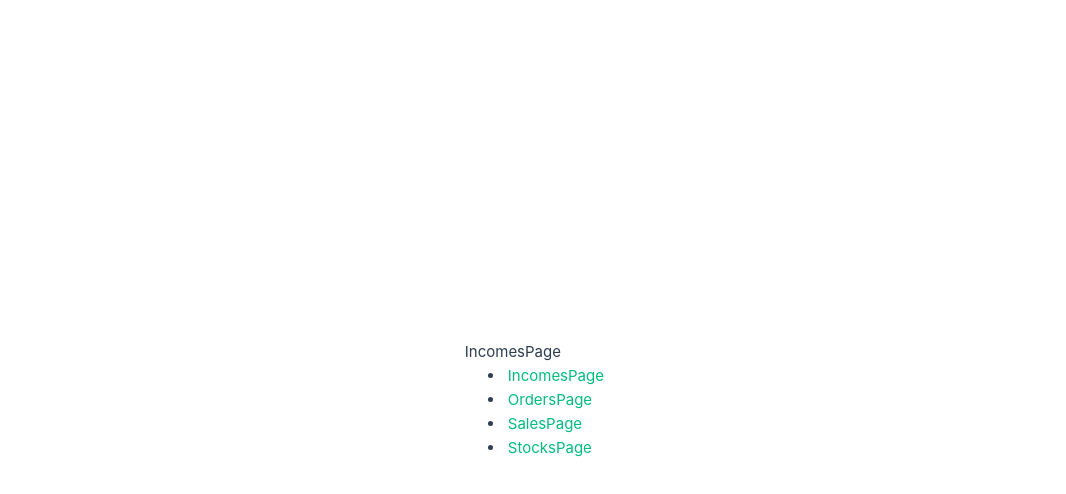
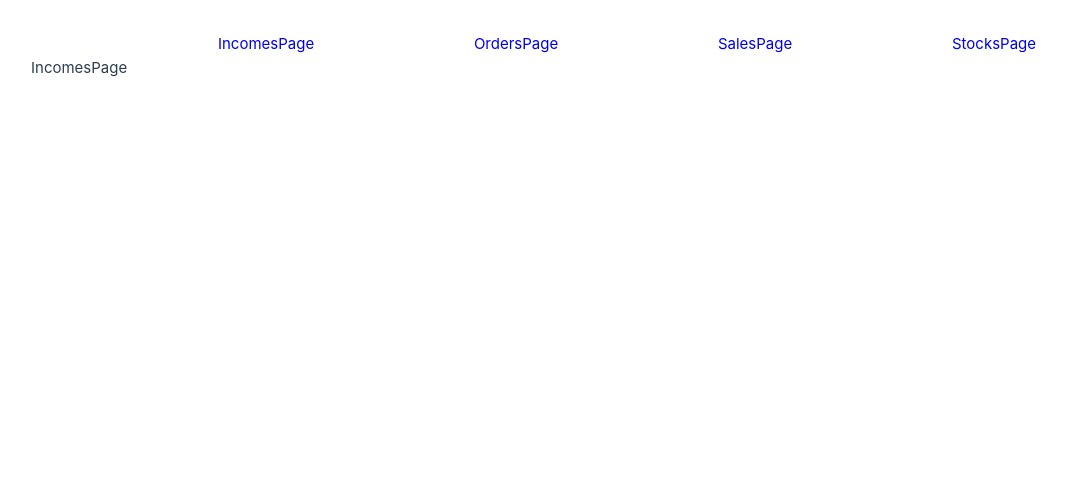
Before and after one commit to OFigurovskaya/test07_25, a Vue app: page /#/incomes in a window 1280 px wide. Shown: the top 494 px of the page, without its empty margins (33-1099 px from the left). Built offline with nearby package versions, Linux system fonts and the light colour scheme.

Commit message:
header added

```diff
--- a/package.json
+++ b/package.json
@@ -14,6 +14,7 @@
   },
   "devDependencies": {
     "@vitejs/plugin-vue": "^6.0.0",
+    "sass": "^1.89.2",
     "vite": "^7.0.0",
     "vite-plugin-vue-devtools": "^7.7.7"
   }
--- a/src/App.vue
+++ b/src/App.vue
@@ -3,21 +3,7 @@
 </script>
 
 <template>
-  <router-view></router-view>
-  <header>
-
-
-    <div class="wrapper">
-
-    </div>
-  </header>
-
-  <main>
-    <ul>
-      <li><router-link to="/incomes" class="menu__link">IncomesPage</router-link></li>
-      <li><router-link to="/orders" class="menu__link">OrdersPage</router-link></li>
-      <li><router-link to="/sales" class="menu__link">SalesPage</router-link></li>
-      <li><router-link to="/stocks" class="menu__link">StocksPage</router-link></li>
-    </ul>
-  </main>
+  <div class="wrapper">
+    <router-view></router-view>
+  </div>
 </template>
--- a/src/assets/main.css
+++ b/src/assets/main.css
@@ -1,4 +1,5 @@
 @import './base.css';
+@import './style.scss';
 
 #app {
   max-width: 1280px;
@@ -10,9 +11,10 @@
 a,
 .green {
   text-decoration: none;
-  color: hsla(160, 100%, 37%, 1);
-  transition: 0.4s;
-  padding: 3px;
+}
+
+li {
+  list-style: none;
 }
 
 @media (hover: hover) {
@@ -23,12 +25,14 @@
 
 @media (min-width: 1024px) {
   body {
-    display: flex;
-    place-items: center;
+    /* display: flex; */
+    margin: 0 auto;
+    padding: 2rem;
+    /* place-items: center; */
   }
 
   #app {
-    display: grid;
+    /* display: grid; */
     grid-template-columns: 1fr 1fr;
     padding: 0 2rem;
   }
--- /dev/null
+++ b/src/assets/style.scss
@@ -0,0 +1,9 @@
+.header {
+    margin: 0 auto;
+
+    &__list {
+        display: flex;
+        gap: 1vw;
+        justify-content: space-evenly
+    }
+}
--- /dev/null
+++ b/src/components/BaseHeader.vue
@@ -0,0 +1,10 @@
+<template>
+    <header class="header">
+        <ul class="header__list">
+            <li><router-link to="/incomes" class="header__link">IncomesPage</router-link></li>
+            <li><router-link to="/orders" class="header__link">OrdersPage</router-link></li>
+            <li><router-link to="/sales" class="header__link">SalesPage</router-link></li>
+            <li><router-link to="/stocks" class="header__link">StocksPage</router-link></li>
+        </ul>
+    </header>
+</template>
--- a/src/pages/IncomesPage.vue
+++ b/src/pages/IncomesPage.vue
@@ -2,6 +2,7 @@
 
 <script setup>
 import { useRoute, useRouter } from 'vue-router';
+import BaseHeader from '../components/BaseHeader.vue'
 
 // const router = useRouter();
 // const route = useRoute();
@@ -17,6 +18,7 @@
 </script>
 
 <template>
+    <BaseHeader />
     <div class="">IncomesPage</div>
 
 </template>
--- a/src/pages/OrdersPage.vue
+++ b/src/pages/OrdersPage.vue
@@ -1,3 +1,9 @@
 <template>
+     <BaseHeader />
     OrdersPage
 </template>
+
+<script setup>
+import BaseHeader from '../components/BaseHeader.vue';
+
+</script>
--- a/src/pages/SalesPage.vue
+++ b/src/pages/SalesPage.vue
@@ -1,3 +1,9 @@
 <template>
+     <BaseHeader />
     SalesPage
 </template>
+
+<script setup>
+import BaseHeader from '../components/BaseHeader.vue';
+
+</script>
--- a/src/pages/StocksPage.vue
+++ b/src/pages/StocksPage.vue
@@ -1,3 +1,10 @@
 <template>
+    <BaseHeader />
     StocksPage
 </template>
+
+
+<script setup>
+import BaseHeader from '../components/BaseHeader.vue';
+
+</script>
```
Also changed, not shown: 1 other file (tests, documents, lock files or other folders).
